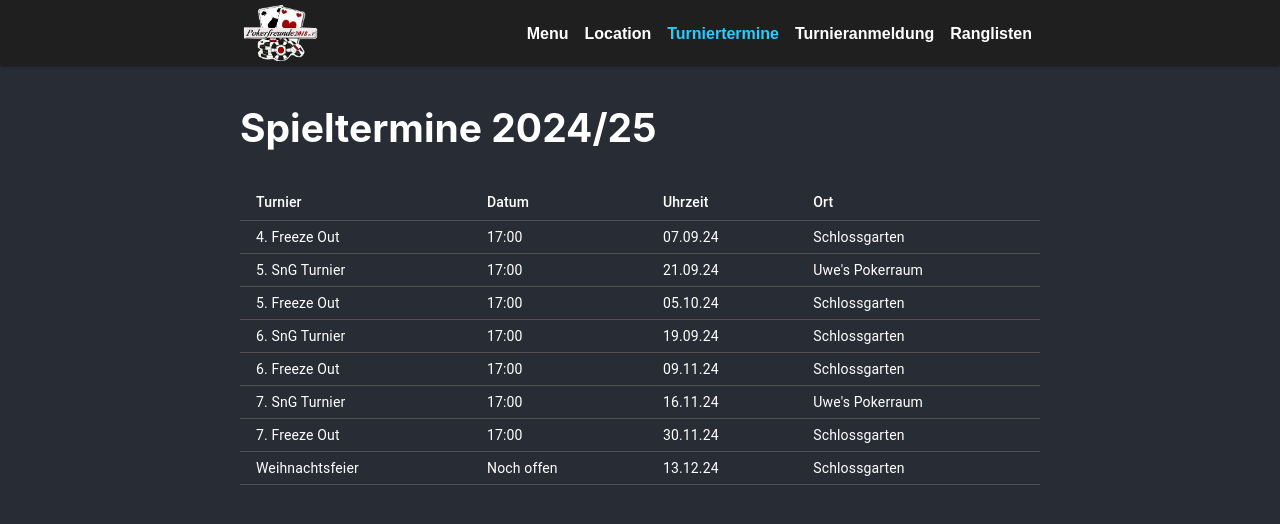
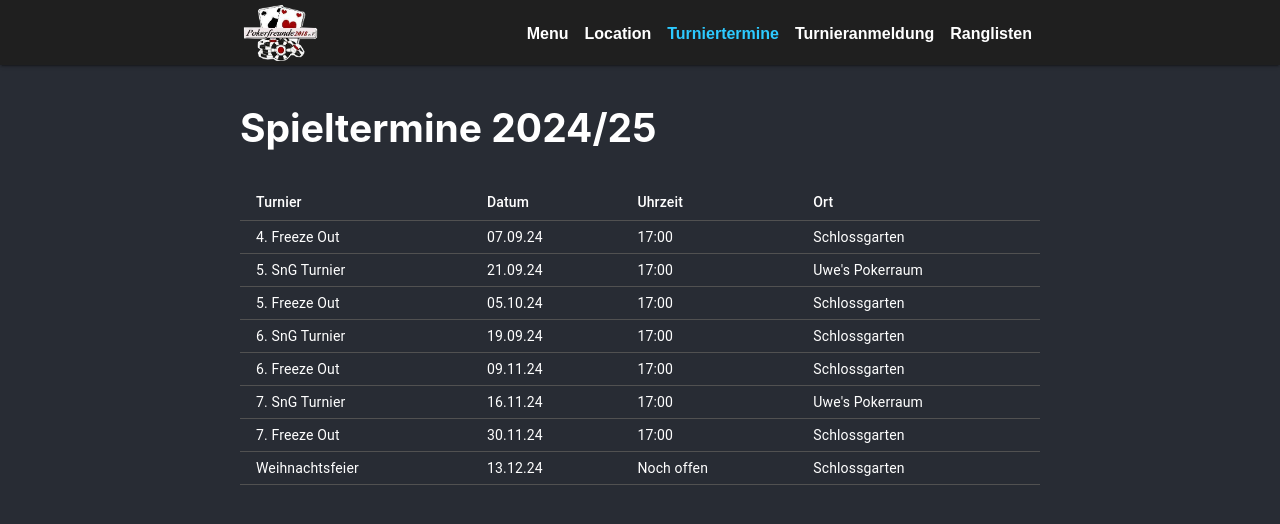
Before and after one commit to NickSchneiderIsTired/pokerfreundeWebsite, a React (Create React App) app: page /tournaments in a window 1280 px wide. Shown: the top 524 px of the page. Built offline with nearby package versions, Linux system fonts and the light colour scheme.

Commit message:
Fix table cols

```diff
--- a/src/containers/Menu.jsx
+++ b/src/containers/Menu.jsx
@@ -40,8 +40,8 @@ function Menu() {
               {tournaments.map((row, idx) =>
                 <TableRow key={idx}>
                   <TableCell>{row.name}</TableCell>
+                  <TableCell>{row.date}</TableCell>
                   <TableCell>{row.start}</TableCell>
-                  <TableCell>{row.date}</TableCell>
                   <TableCell>{row.location}</TableCell>
                 </TableRow>
               )}
--- a/src/containers/Tournaments.jsx
+++ b/src/containers/Tournaments.jsx
@@ -35,8 +35,8 @@ function Tournaments() {
               {tournaments.map((row, idx) =>
                 <TableRow key={idx}>
                   <TableCell>{row.name}</TableCell>
+                  <TableCell>{row.date}</TableCell>
                   <TableCell>{row.start}</TableCell>
-                  <TableCell>{row.date}</TableCell>
                   <TableCell>{row.location}</TableCell>
                 </TableRow>
               )}
```
